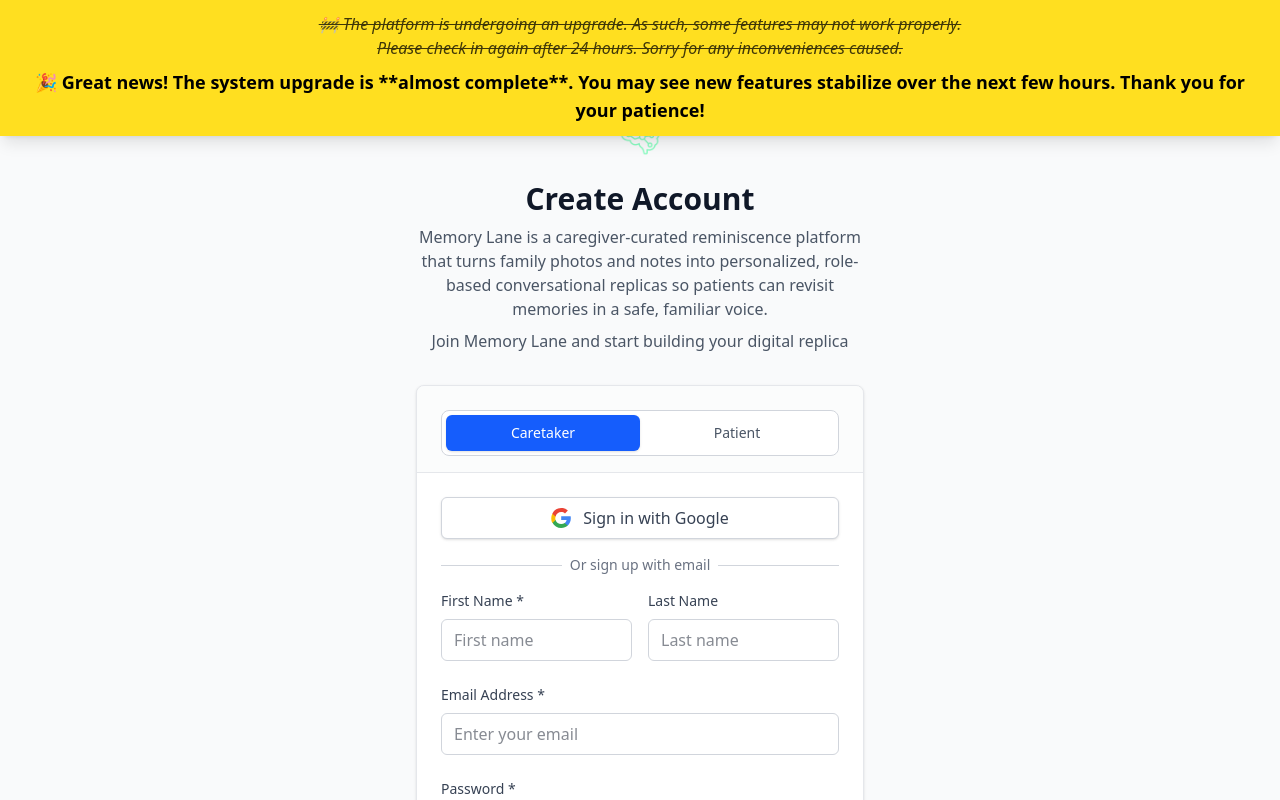
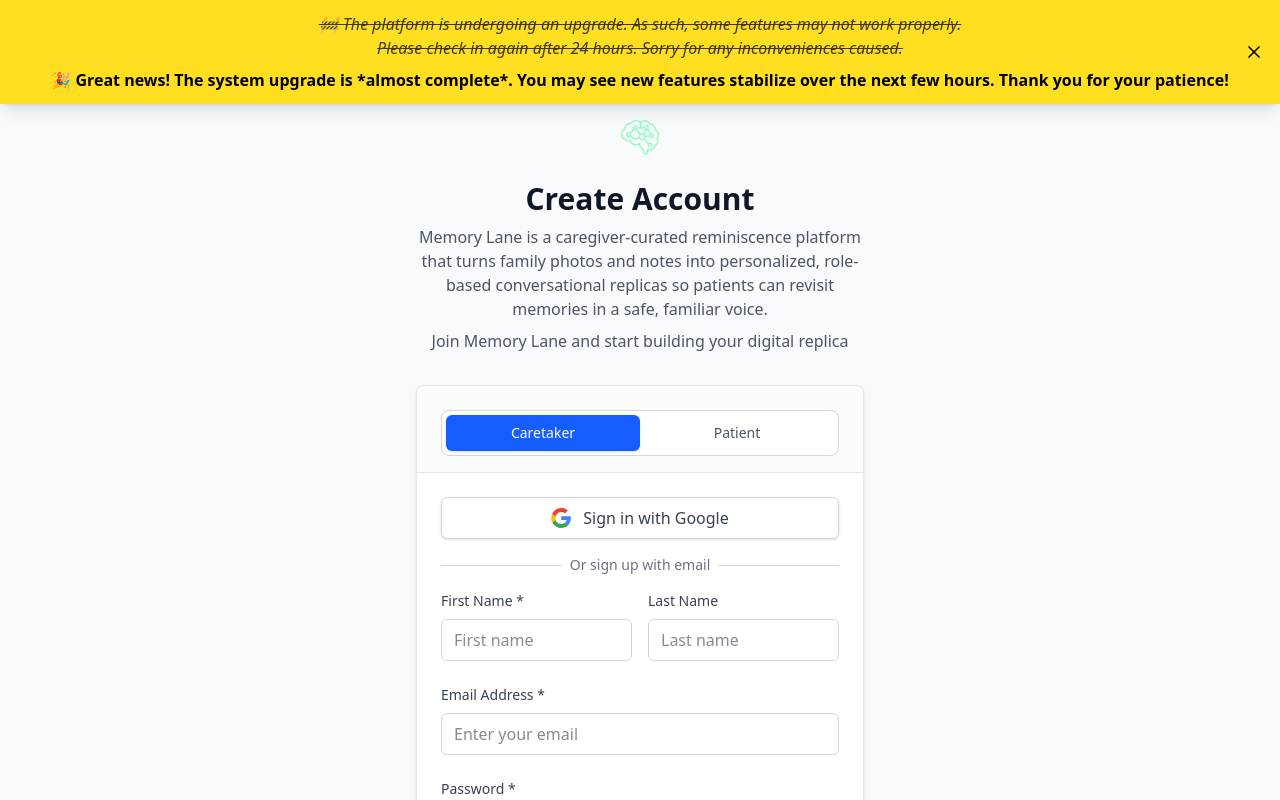
Before and after one commit to AlphaTechini/Memory-Lane, a SvelteKit app in the folder Frontend/Frontend/: page /signup in a window 1280 px wide. Shown: the top 800 px of the page. Built offline with nearby package versions, Linux system fonts and the light colour scheme; no server answers.

Commit message:
Updating notice

```diff
--- a/Frontend/Frontend/src/routes/+layout.svelte
+++ b/Frontend/Frontend/src/routes/+layout.svelte
@@ -7,6 +7,10 @@
   import { injectSpeedInsights } from '@vercel/speed-insights/sveltekit';
 
   let { children } = $props();
+
+  // Component state for banner visibility
+  let showBanner = $state(true);
+  let showNotificationIcon = $state(false);
 
   // Initialize Vercel Speed Insights
   injectSpeedInsights();
@@ -22,6 +26,16 @@
     $page.route.id?.includes('/signup') ||
     $page.route.id?.includes('/verify-otp')
   );
+
+  const dismissBanner = () => {
+    showBanner = false;
+    showNotificationIcon = true;
+  };
+
+  const showBannerFromIcon = () => {
+    showBanner = true;
+    showNotificationIcon = false;
+  };
 </script>
 
 <svelte:head>
@@ -33,25 +47,52 @@
 
 <div class="min-h-screen bg-gray-50 dark:bg-gray-900 text-gray-900 dark:text-gray-100 transition-colors duration-200">
 
+  {#if showBanner}
     <div class="fixed top-0 left-0 w-full z-50">
-    <div class="bg-yellow-300 text-black text-center px-4 py-3 shadow-lg">
+      <div class="bg-yellow-300 text-black text-center px-4 py-3 shadow-lg relative">
         <p class="font-medium">
           <s class="opacity-75 italic">
               🚧 The platform is undergoing an upgrade. As such, some features may not work properly.<br />
               Please check in again after 24 hours. Sorry for any inconveniences caused.
           </s>
         </p>
-      <p class="font-bold text-lg mt-2">
-          🎉 Great news! The system upgrade is **almost complete**. You may see new features stabilize over the next few hours. Thank you for your patience!
+        <p class="font-semibold text-base mt-2">
+            🎉 Great news! The system upgrade is *almost complete*. You may see new features stabilize over the next few hours. Thank you for your patience!
         </p>
+
+        <button
+          on:click={dismissBanner}
+          class="absolute top-1/2 right-3 transform -translate-y-1/2 p-1 rounded-full hover:bg-yellow-400 transition-colors"
+          aria-label="Close notification banner"
+        >
+          <svg class="w-5 h-5 text-black" fill="none" stroke="currentColor" viewBox="0 0 24 24">
+            <path stroke-linecap="round" stroke-linejoin="round" stroke-width="2" d="M6 18L18 6M6 6l12 12" />
+          </svg>
+        </button>
       </div>
     </div>
+  {/if}
+
+  {#if showNotificationIcon}
+    <div class="fixed top-4 right-4 z-50">
+      <button
+        on:click={showBannerFromIcon}
+        class="bg-yellow-300 p-3 rounded-full shadow-xl hover:bg-yellow-400 transition-colors"
+        aria-label="Show notification updates"
+      >
+        <svg class="w-6 h-6 text-black" fill="currentColor" viewBox="0 0 24 24">
+          <path d="M10 2a2 2 0 012 2v1a7 7 0 017 7v7a2 2 0 01-2 2h-14a2 2 0 01-2-2v-7a7 7 0 017-7V4a2 2 0 012-2zm-2 19a4 4 0 008 0H8z" />
+        </svg>
+        <span class="absolute top-0 right-0 block h-3 w-3 rounded-full ring-2 ring-gray-900 bg-red-500"></span>
+      </button>
+    </div>
+  {/if}
 
   {#if !isAuthPage}
     <Navigation />
   {/if}
 
-  <main class={isAuthPage ? '' : 'pt-0'}>
+  <main class={isAuthPage ? '' : (showBanner ? 'pt-20' : 'pt-0')}>
     {@render children()}
   </main>
 </div>
```
Lines whose indentation alone changed are shown as unchanged.
